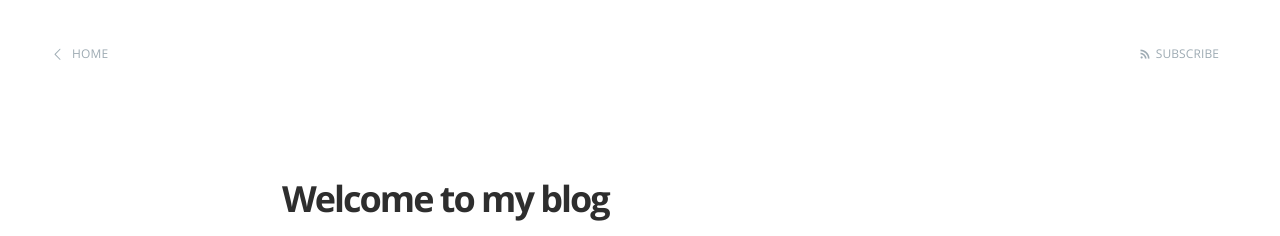
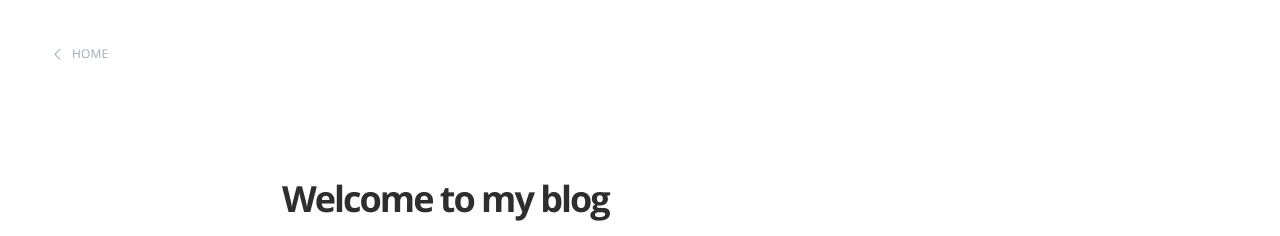
Before and after one commit to shubhamkumar13/wiplog, a Jekyll site: the page built from _posts/2013-11-10-welcome-to-jekyll.markdown, in a window 1280 px wide. Shown: the top 236 px of the page. Built offline with Jekyll 4.4.1, drawn with Linux system fonts in a browser that asks for light colours.

Commit message:
remove rss feed

```diff
--- a/_layouts/page.html
+++ b/_layouts/page.html
@@ -12,7 +12,6 @@
     style="background-image: url({{ page.cover }}) {%else%}no-cover{% endif %}">
     <nav class="main-nav {% if page.cover %} overlay {% endif %} clearfix">
         <a class="back-button icon-arrow-left" href="{{'/' | relative_url }}">Home</a>
-        <a class="subscribe-button icon-feed" href="{{'feed.xml' | relative_url }}">Subscribe</a>
     </nav>
 </header>
 
--- a/_layouts/post.html
+++ b/_layouts/post.html
@@ -8,7 +8,6 @@
 <header class="main-header post-head {% if page.cover %}" style="background-image: url({{ page.cover }}) {%else%}no-cover{% endif %}">
     <nav class="main-nav {% if page.cover %} overlay {% endif %} clearfix">
         <a class="back-button icon-arrow-left" href="{{'/' | relative_url }}">Home</a>
-        <a class="subscribe-button icon-feed" href="{{'feed.xml' | relative_url }}">Subscribe</a>
     </nav>
 </header>
 
```
Also changed, not shown: 2 other files.
